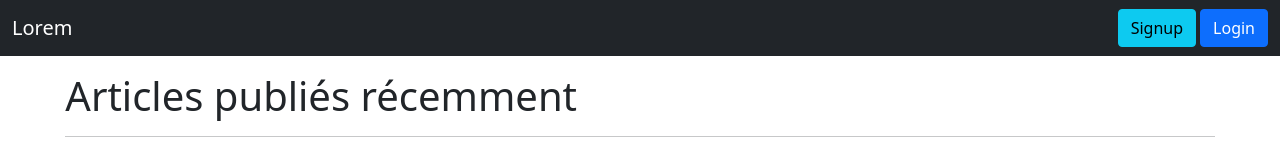
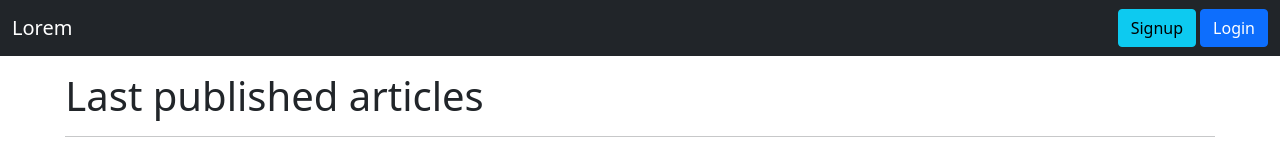
Before and after one commit to projet-technique-h3-2022/LoremFront, a Vue app: page / in a window 1280 px wide. Shown: the top 152 px of the page. Built offline with nearby package versions, Linux system fonts and the light colour scheme; grey boxes are pictures that could not be loaded.

Commit message:
Correction text language

```diff
--- a/src/components/Navbar.vue
+++ b/src/components/Navbar.vue
@@ -44,7 +44,7 @@
         </router-link>
 
         <button v-if="user" class="btn btn-danger" @click="logoutUser()">
-          Deconnexion
+          Logout
         </button>
 
       </div>
--- a/src/pages/HomePage.vue
+++ b/src/pages/HomePage.vue
@@ -17,7 +17,7 @@ const articles = ref([
     <div class="HomePage">
         <div class="row justify-content-center">
             <div class="col-md-11">
-                <h1>Articles publiés récemment</h1>
+                <h1>Last published articles</h1>
                 <hr>
             </div>
         </div>
```
